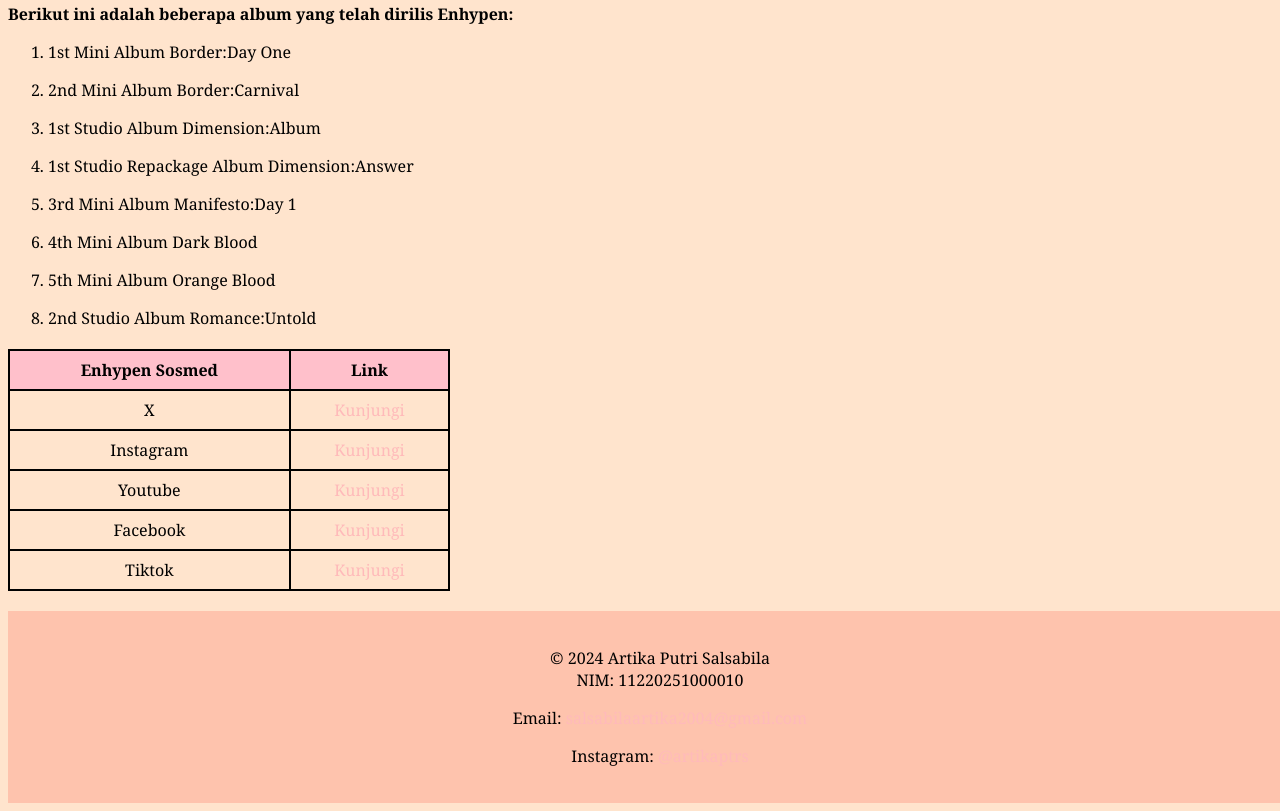
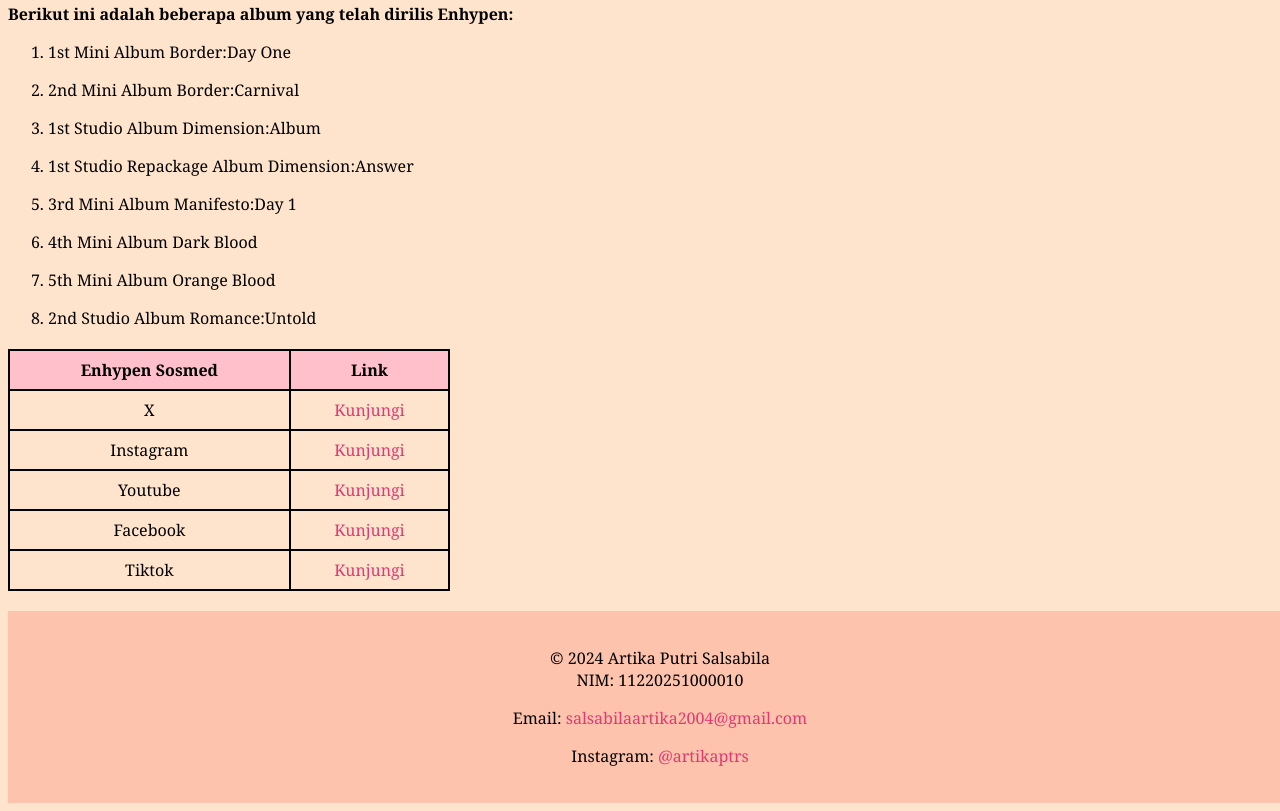
Before and after one commit to ArtikaPutriSalsabila/All-About-Enhypen, a plain HTML site: page index.html in a window 1280 px wide. Shown: the part 2111-2922 px from the top of the page. Drawn offline with Linux system fonts and the light colour scheme.

Commit message:
rubah warna

```diff
--- a/index.html
+++ b/index.html
@@ -147,7 +147,7 @@ head {
         width: 100%;
     }
     a {
-        color: #ffbaba;
+        color: rgb(226, 57, 113);
         text-decoration: none;
     }
     a:hover {
```
